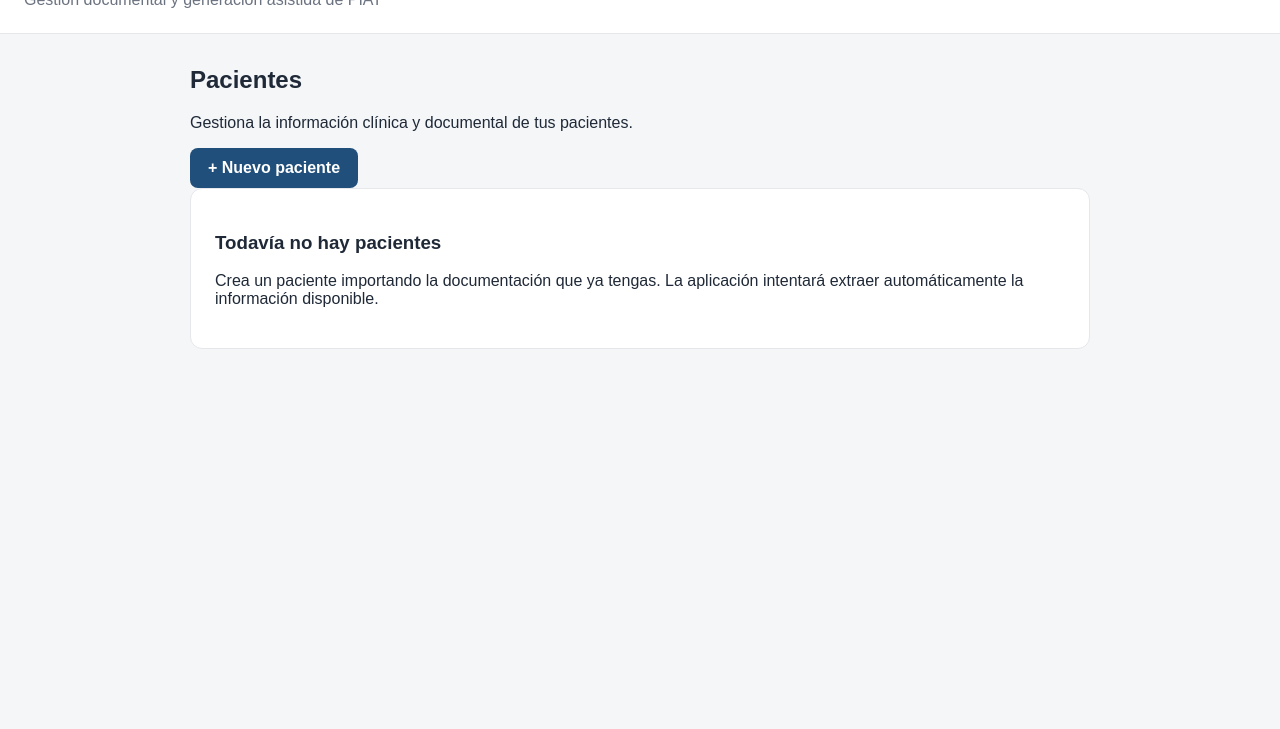
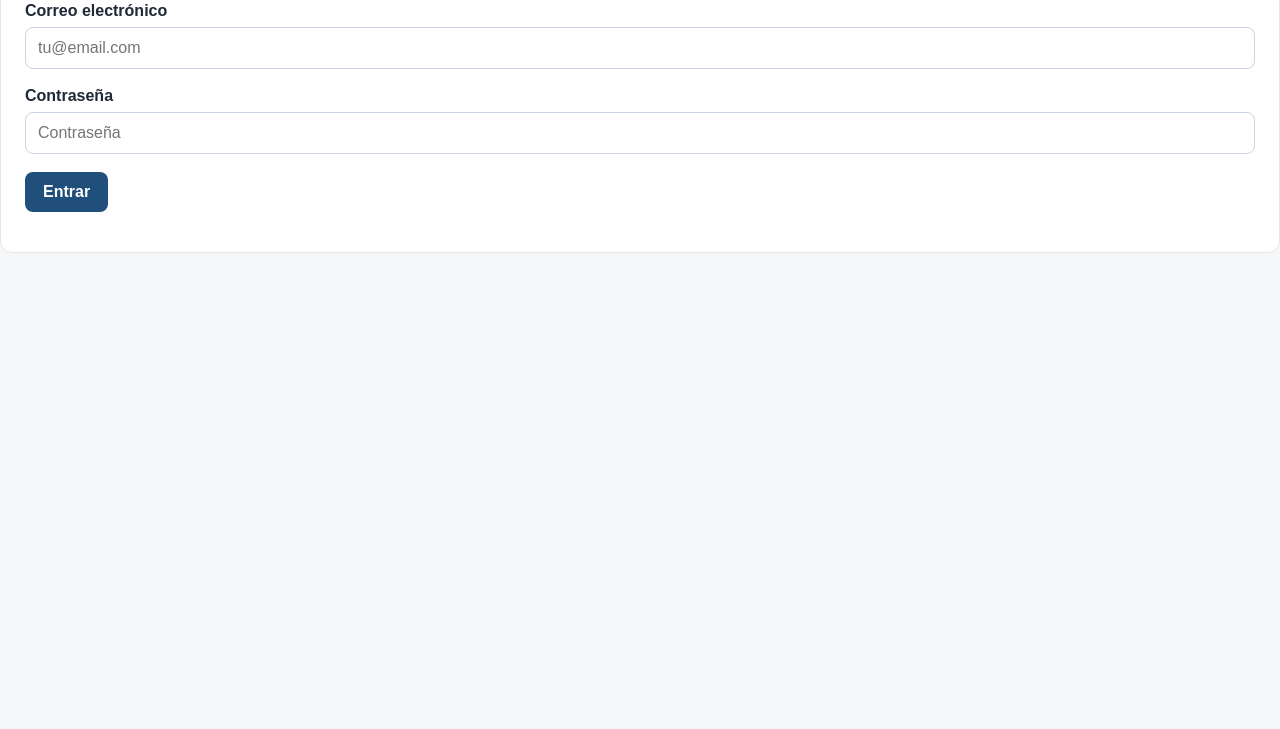
Before and after one commit to andrepane/piat-assistant, a plain HTML site: page index.html in a window 1280 px wide. Shown: the part 71-800 px from the top of the page. Drawn offline with Linux system fonts and the light colour scheme.

Commit message:
Add login section to index.html

```diff
--- a/index.html
+++ b/index.html
@@ -9,15 +9,46 @@
 
 <body>
 
-  <header class="app-header">
+  <section id="loginView" class="auth-view">
+  <div class="card auth-card">
+    <h2>Acceso</h2>
+
+    <div class="form-group">
+      <label for="loginEmail">Correo electrónico</label>
+      <input
+        type="email"
+        id="loginEmail"
+        autocomplete="email"
+        placeholder="tu@email.com"
+      >
+    </div>
+
+    <div class="form-group">
+      <label for="loginPassword">Contraseña</label>
+      <input
+        type="password"
+        id="loginPassword"
+        autocomplete="current-password"
+        placeholder="Contraseña"
+      >
+    </div>
+
+    <button id="loginButton" type="button">
+      Entrar
+    </button>
+
+    <p id="loginStatus"></p>
+  </div>
+</section>
+
+  <header id="appHeader" class="app-header" hidden>
     <div>
       <h1>PIAT Assistant</h1>
       <p>Gestión documental y generación asistida de PIAT</p>
     </div>
   </header>
 
-  <main class="app-main">
-
+<main id="appMain" class="app-main" hidden>
     <!-- PANTALLA PRINCIPAL -->
     <section id="patientsView">
 
```
